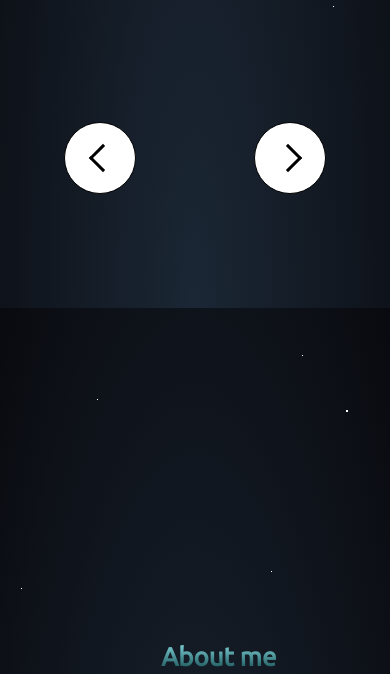
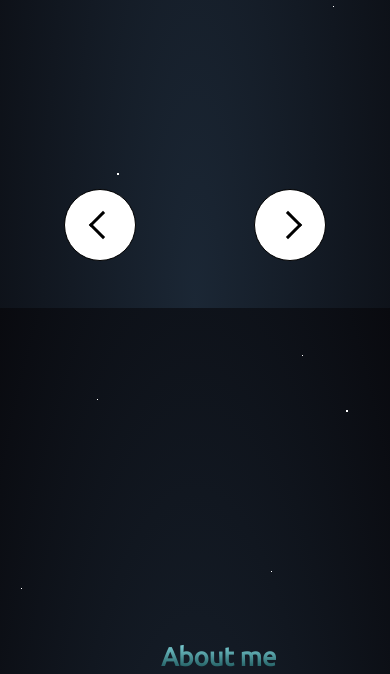
Before and after one commit to kimmidesigns/kimmidesigns.github.io, a website built with Parcel: page src/index.html in a window 390 px wide. Shown: the part 1380-2054 px from the top of the page. Built offline with nearby package versions, Linux system fonts and the light colour scheme.

Commit message:
Mobile Update

```diff
--- a/src/scss/styles.scss
+++ b/src/scss/styles.scss
@@ -215,7 +215,7 @@ nav {
 .carousel__button--next {
     display: table-cell;
     position: absolute;
-    bottom: 10vh;
+    bottom: 2vh;
     width: 4.5rem;
     height: 4.5rem;
     background-color: #FFF;
```
